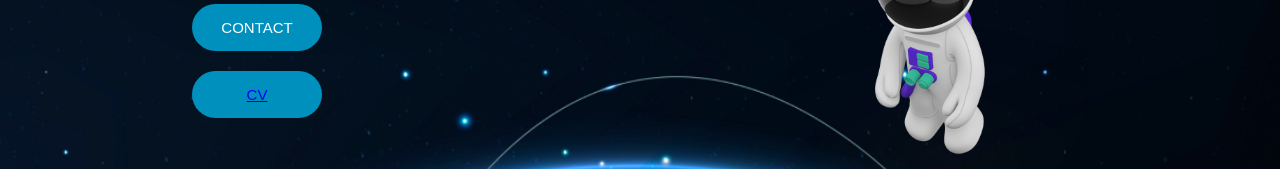
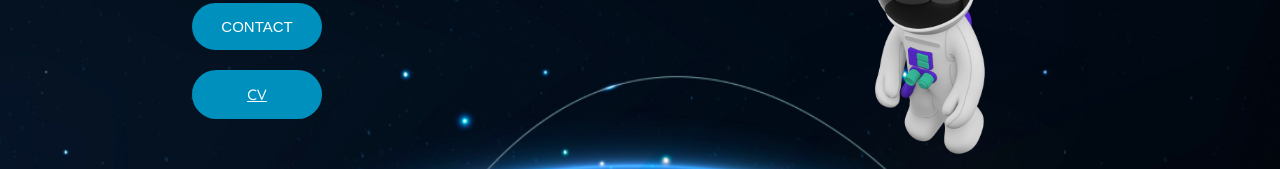
Before and after one commit to Dandywahyudin/portofolio, a plain HTML site: page index.html in a window 1280 px wide. Shown: the part 240-409 px from the top of the page. Drawn offline with Linux system fonts and the light colour scheme.

Commit message:
Update index.html

```diff
--- a/index.html
+++ b/index.html
@@ -31,7 +31,7 @@
       <div class="content-description">
         <div id="text"></div><br><br>
         <button class="button">CONTACT</button><br><br>
-        <button class="button"><a href="https://drive.google.com/file/d/153z1rnN_rlLQ_sjq0Yk59rpWMpRe-A5I/view?usp=sharing">CV</a></button>
+        <a href="https://drive.google.com/file/d/153z1rnN_rlLQ_sjq0Yk59rpWMpRe-A5I/view?usp=sharing" class="button">CV</a>
       </div>
       <div class="content-image">
         <img src="assets/img/gambar3d.png" alt="gambar 3d">
```
